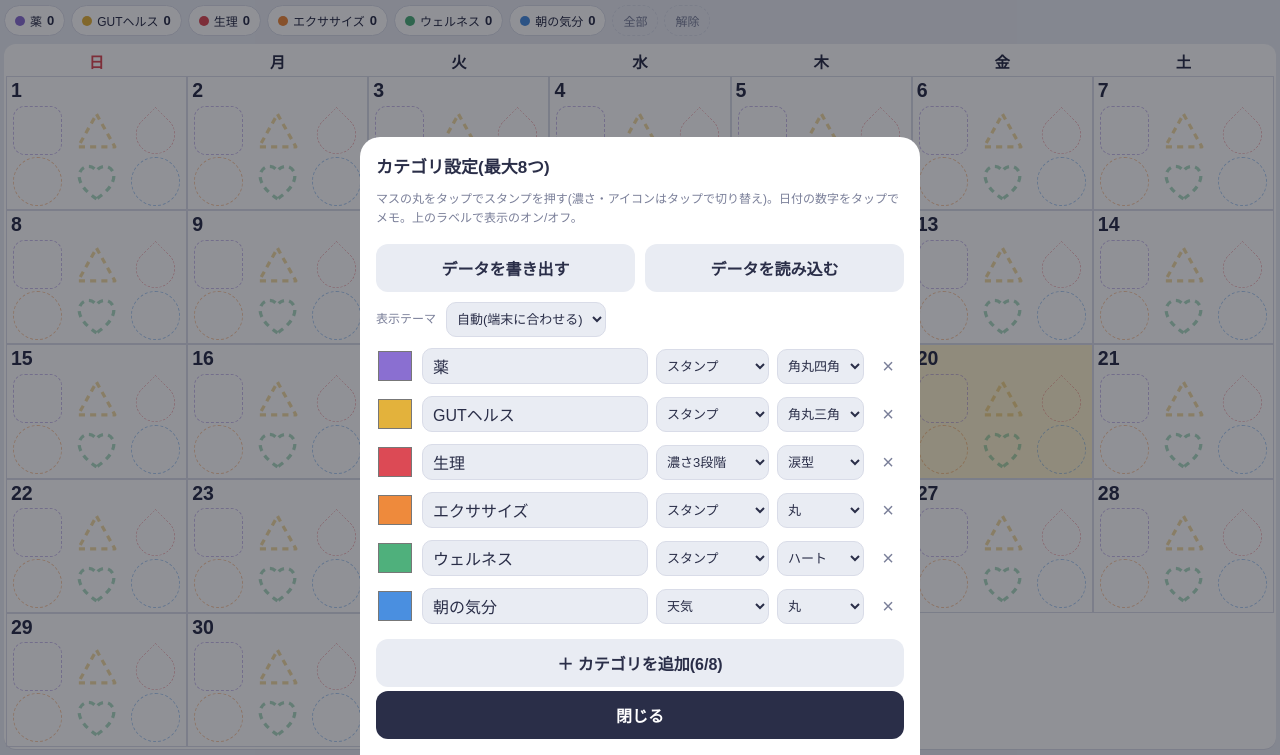
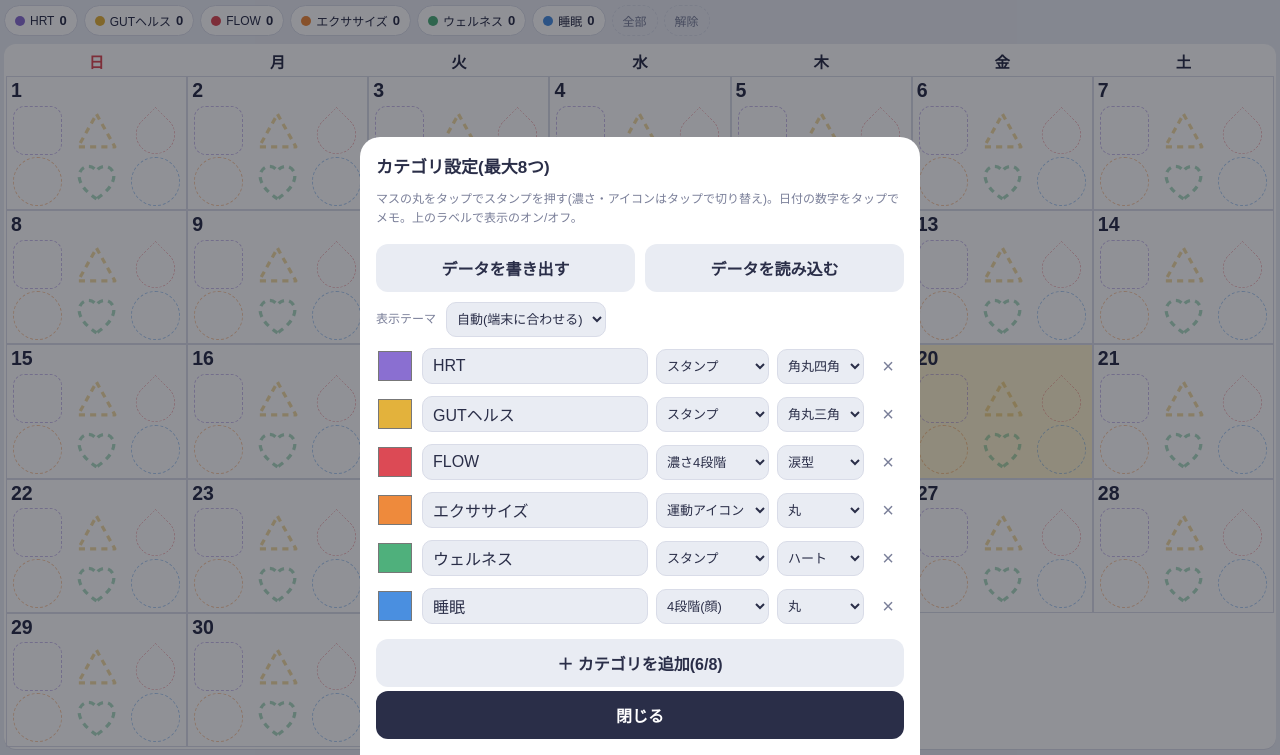
Before and after one commit to KillahhhTomato/stamp-calendar, a plain HTML site: page index.html in a window 1280 px wide. Both pictures are taken after a click on the button "カテゴリ設定". Shown: the part 45-800 px from the top of the page. Drawn offline with Linux system fonts and the light colour scheme; a web font is replaced by a local one.

Commit message:
Add files via upload

```diff
--- a/index.html
+++ b/index.html
@@ -102,12 +102,12 @@ button:focus-visible,input:focus-visible,select:focus-visible{outline:2px solid
 var YOGA='<svg viewBox="0 0 24 24" style="fill:none;stroke:var(--c);stroke-width:2.2;stroke-linecap:round;stroke-linejoin:round"><circle cx="12" cy="4.2" r="1.9" style="fill:var(--c);stroke:none"/><circle cx="14.1" cy="2.7" r="1.1" style="fill:var(--c);stroke:none"/><path d="M2.5 8.2H21.5"/><path d="M12 6.8V13" style="stroke-width:3.2"/><path d="M12 13L6.5 14.6V21.2"/><path d="M12 13L20.6 21.2"/></svg>';
 var MAX=8, LV=[0,0,35,68,100], W=["☀️","⛅","☁️","🌧️"], R=["😣","😐","🙂","😄"], X=[YOGA,"👟","🏋️","⛳"], A=["🍷","🍺","🍶"], ICONS={weather:W,rating:R,sport:X,alcohol:A}, VMAX={dot:1,level:4,weather:4,rating:4,sport:4,alcohol:3};
 var DEF=[
- {id:"med",name:"薬",color:"#8a6fd1",kind:"dot",show:true},
+ {id:"med",name:"HRT",color:"#8a6fd1",kind:"dot",show:true},
  {id:"gold",name:"GUTヘルス",color:"#e3b23c",kind:"dot",show:true},
- {id:"red",name:"生理",color:"#dc4a55",kind:"level",show:true},
- {id:"ex",name:"エクササイズ",color:"#ee8a3c",kind:"dot",show:true},
+ {id:"red",name:"FLOW",color:"#dc4a55",kind:"level",show:true},
+ {id:"ex",name:"エクササイズ",color:"#ee8a3c",kind:"sport",show:true},
  {id:"green",name:"ウェルネス",color:"#4fb07c",kind:"dot",show:true},
- {id:"mood",name:"朝の気分",color:"#4a8fe0",kind:"weather",show:true}];
+ {id:"mood",name:"睡眠",color:"#4a8fe0",kind:"rating",show:true}];
 var KEY="sticker-calendar-v2", S={cats:JSON.parse(JSON.stringify(DEF)),days:{}};
 try{
   var raw=localStorage.getItem(KEY);
@@ -227,7 +227,7 @@ $("done").onclick=closeSheet;
 $("scrim").addEventListener("click",function(e){if(e.target===this)closeSheet()});
 function openSet(){
   $("srows").innerHTML=S.cats.map(function(c,i){
-    return '<div class="row"><input type="color" value="'+c.color+'" data-sc="'+i+'" aria-label="色"><input type="text" value="'+esc(c.name)+'" data-sn="'+i+'" aria-label="名前"><select data-sk="'+i+'" aria-label="種類"><option value="dot"'+(c.kind=="dot"?" selected":"")+'>スタンプ</option><option value="level"'+(c.kind=="level"?" selected":"")+'>濃さ3段階</option><option value="weather"'+(c.kind=="weather"?" selected":"")+'>天気</option><option value="rating"'+(c.kind=="rating"?" selected":"")+'>4段階(顔)</option><option value="sport"'+(c.kind=="sport"?" selected":"")+'>運動アイコン</option><option value="alcohol"'+(c.kind=="alcohol"?" selected":"")+'>お酒アイコン</option></select><select data-ss="'+i+'" aria-label="形"><option value="dot"'+(c.shape=="drop"||c.shape=="patch"||c.shape=="tri"||c.shape=="heart"?"":" selected")+'>丸</option><option value="drop"'+(c.shape=="drop"?" selected":"")+'>涙型</option><option value="patch"'+(c.shape=="patch"?" selected":"")+'>角丸四角</option><option value="tri"'+(c.shape=="tri"?" selected":"")+'>角丸三角</option><option value="heart"'+(c.shape=="heart"?" selected":"")+'>ハート</option></select><button class="del" data-sd="'+i+'" aria-label="削除">×</button></div>';
+    return '<div class="row"><input type="color" value="'+c.color+'" data-sc="'+i+'" aria-label="色"><input type="text" value="'+esc(c.name)+'" data-sn="'+i+'" aria-label="名前"><select data-sk="'+i+'" aria-label="種類"><option value="dot"'+(c.kind=="dot"?" selected":"")+'>スタンプ</option><option value="level"'+(c.kind=="level"?" selected":"")+'>濃さ4段階</option><option value="weather"'+(c.kind=="weather"?" selected":"")+'>天気</option><option value="rating"'+(c.kind=="rating"?" selected":"")+'>4段階(顔)</option><option value="sport"'+(c.kind=="sport"?" selected":"")+'>運動アイコン</option><option value="alcohol"'+(c.kind=="alcohol"?" selected":"")+'>お酒アイコン</option></select><select data-ss="'+i+'" aria-label="形"><option value="dot"'+(c.shape=="drop"||c.shape=="patch"||c.shape=="tri"||c.shape=="heart"?"":" selected")+'>丸</option><option value="drop"'+(c.shape=="drop"?" selected":"")+'>涙型</option><option value="patch"'+(c.shape=="patch"?" selected":"")+'>角丸四角</option><option value="tri"'+(c.shape=="tri"?" selected":"")+'>角丸三角</option><option value="heart"'+(c.shape=="heart"?" selected":"")+'>ハート</option></select><button class="del" data-sd="'+i+'" aria-label="削除">×</button></div>';
   }).join("");
   $("add").textContent="＋ カテゴリを追加("+S.cats.length+"/"+MAX+")";
   $("add").disabled=S.cats.length>=MAX;
```
